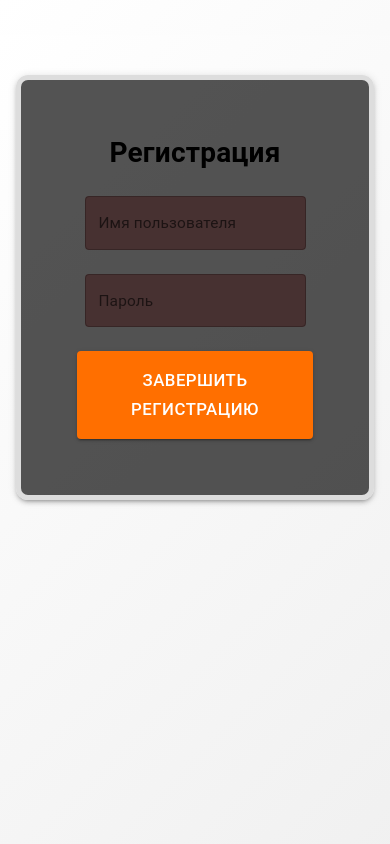
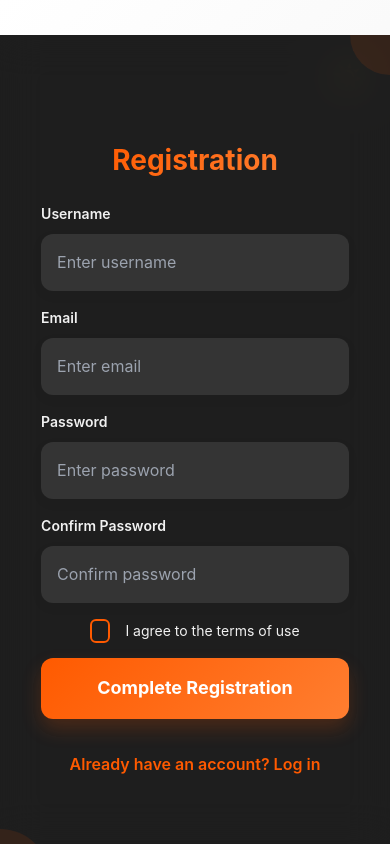
Before and after one commit to SCMARS/BrainMeal, a React (Vite) app: page /register in a window 390 px wide. Built offline with nearby package versions, Linux system fonts and the light colour scheme.

Commit message:
Merge remote-tracking branch 'origin/main'

```diff
--- a/src/pages/Login.jsx
+++ b/src/pages/Login.jsx
@@ -46,6 +46,9 @@ const Login = () => {
     const handleProfile = () => {
         navigate("/profile");
     };
+    const handelregister = () => {
+        navigate("/register");
+    }
 
     useEffect(() => {
         document.body.className = theme;
@@ -74,7 +77,7 @@ const Login = () => {
                     {t.loginButton}
                 </button>
                 <div className="auth-links">
-                    <a href="#">{t.forgotPassword}</a> | <a href="#">{t.register}</a>
+                    <a href="#">{t.forgotPassword}</a> | <a href="#"onClick={handelregister}> {t.register}</a>
                 </div>
             </div>
 
--- a/src/pages/Register.jsx
+++ b/src/pages/Register.jsx
@@ -1,155 +1,266 @@
-import { Button, TextField, Container, Typography, Box, CircularProgress } from "@mui/material";
-import { useState } from "react";
+import { useState, useEffect } from "react";
 import { motion } from "framer-motion";
-import { useNavigate } from "react-router-dom";
+import { useNavigate, useLocation } from "react-router-dom";
+import "./styles/Register.css";
 
 function Register() {
-    const [username, setUsername] = useState("");
-    const [password, setPassword] = useState("");
+    const location = useLocation();
+
+    // Получаем тему аналогично Login.jsx
+    const themeFromNav = location.state?.darkMode !== undefined ?
+        (location.state.darkMode ? 'dark' : 'light') : null;
+    const savedTheme = themeFromNav || localStorage.getItem('theme') || 'dark';
+    const [theme, setTheme] = useState(savedTheme);
+
+    // Получаем язык аналогично Login.jsx
+    const langFromNav = location.state?.language || null;
+    const savedLanguage = langFromNav || localStorage.getItem('language') || 'en';
+    const [language, setLanguage] = useState(savedLanguage);
+
+    const [formData, setFormData] = useState({
+        username: "",
+        email: "",
+        password: "",
+        confirmPassword: ""
+    });
+
     const [loading, setLoading] = useState(false);
     const [error, setError] = useState("");
 
     const navigate = useNavigate();
 
+    // Переводы для поддерживаемых языков
+    const translations = {
+        uk: {
+            title: "Реєстрація",
+            username: "Ім'я користувача",
+            email: "Email",
+            password: "Пароль",
+            confirmPassword: "Підтвердження пароля",
+            terms: "Я згоден з умовами використання",
+            login: "Вже є аккаунт? Увійти",
+            register: "Завершити реєстрацію",
+            errorEmpty: "Будь ласка, заповніть всі поля",
+            errorMismatch: "Паролі не співпадають",
+            placeholderUsername: "Введіть ім'я користувача",
+            placeholderEmail: "Введіть email",
+            placeholderPassword: "Введіть пароль",
+            placeholderConfirmPassword: "Підтвердіть пароль"
+        },
+        en: {
+            title: "Registration",
+            username: "Username",
+            email: "Email",
+            password: "Password",
+            confirmPassword: "Confirm Password",
+            terms: "I agree to the terms of use",
+            login: "Already have an account? Log in",
+            register: "Complete Registration",
+            errorEmpty: "Please fill in all fields",
+            errorMismatch: "Passwords do not match",
+            placeholderUsername: "Enter username",
+            placeholderEmail: "Enter email",
+            placeholderPassword: "Enter password",
+            placeholderConfirmPassword: "Confirm password"
+        }
+    };
+
+    // Переключатель темы
+    const toggleTheme = () => {
+        const newTheme = theme === "dark" ? "light" : "dark";
+        setTheme(newTheme);
+        localStorage.setItem('theme', newTheme);
+    };
+
+    // Инициализация темы при загрузке
+    useEffect(() => {
+        document.body.className = theme;
+    }, [theme]);
+
+    // Проверка совпадения паролей
+    const passwordsMatch = formData.password === formData.confirmPassword || formData.confirmPassword === "";
+
+    const handleChange = (e) => {
+        const { id, value } = e.target;
+        setFormData({
+            ...formData,
+            [id]: value
+        });
+
+        // Сброс ошибки при изменении полей
+        if (error) {
+            setError("");
+        }
+    };
 
     const handleSubmit = (e) => {
         e.preventDefault();
-        setLoading(true);
-        // Эмуляция успешной регистрации без отправки на бэкенд
-        setTimeout(() => {
-            setLoading(false);
-            setError("");
-            alert("Регистрация успешна!");
-            navigate("//Profile");
-        }, 200);
-        if (!username || !password) {
-            setError("Пожалуйста, заполните все поля.");
+
+        // Валидация
+        if (!formData.username || !formData.password || !formData.confirmPassword || !formData.email) {
+            setError(translations[language].errorEmpty);
             return;
         }
 
+        if (formData.password !== formData.confirmPassword) {
+            setError(translations[language].errorMismatch);
+            return;
+        }
+
+        setLoading(true);
+        setError("");
+
+        // Эмуляция запроса на регистрацию
+        setTimeout(() => {
+            setLoading(false);
+            navigate("/profile", {
+                state: {
+                    language: language,
+                    darkMode: theme === 'dark' ? true : false
+                }
+            });
+            // Можно добавить уведомление об успешной регистрации
+        }, 1500);
     };
 
+    // Получение текущего перевода
+    const t = translations[language] || translations.en;
+
     return (
-        <Container maxWidth="lg" sx={{ mt: 5 }}>
-            <motion.div
-                initial={{ opacity: 0 }}
-                animate={{ opacity: 1 }}
-                transition={{ duration: 1 }}
-            >
-                <Box
-                    display="flex"
-                    flexDirection="column"
-                    alignItems="center"
-                    justifyContent="center"
-                    p={7} // Увеличиваем отступы
-                    sx={{
-                        border: "5px solid #ddd",
-                        borderRadius: 3,
-                        maxWidth: "800px", // Увеличиваем максимальную ширину контейнера
-                        width: "100%", // Растягиваем на всю ширину
-                        backgroundColor: "rgba(0,0,0,0.67)", // Темный фон
-                        boxShadow: 3, // Увеличиваем тень для выделения
-                    }}
-                >
-                    <motion.div
+        <div className={`login-container ${theme}`}>
+            <div className="controls">
+                <button className="theme-toggle" onClick={toggleTheme}>
+                    {theme === "dark" ? "☀️" : "🌙"}
+                </button>
+            </div>
+
+            <div className="login-box">
+                <motion.h1
+                    className="form-title"
                     initial={{ y: -30, opacity: 0 }}
                     animate={{ y: 0, opacity: 1 }}
-                        transition={{ duration: 1 }}
+                    transition={{ duration: 0.6, delay: 0.1 }}
                 >
-                        <Typography variant="h4" component="h1" color="black" gutterBottom align="center" sx={{ fontWeight: "bold", fontSize: "2rem" }}>
-                            Регистрация
-                        </Typography>
-                    </motion.div>
+                    {t.title}
+                </motion.h1>
 
                 {error && (
                     <motion.div
+                        className="error-message"
                         initial={{ opacity: 0 }}
                         animate={{ opacity: 1 }}
-                            transition={{ duration: 1 }}
                     >
-                            <Typography color="error" align="center" sx={{ marginBottom: 2 }}>
                         {error}
-                            </Typography>
                     </motion.div>
                 )}
 
+                <motion.form
+                    onSubmit={handleSubmit}
+                    className="register-form"
+                >
                     <motion.div
-                        initial={{ y: -20, opacity: 0 }}
-                        animate={{ y: 0, opacity: 1 }}
-                        transition={{ duration: 1, delay: 0.2 }}
+                        className="input-group"
+                        initial={{ x: -20, opacity: 0 }}
+                        animate={{ x: 0, opacity: 1 }}
+                        transition={{ duration: 0.5, delay: 0.2 }}
                     >
-                        <TextField
-                            label="Имя пользователя"
-                            variant="outlined"
-                            fullWidth
-                            margin="normal"
-                            value={username}
-                            onChange={(e) => setUsername(e.target.value)}
-                            sx={{
-                                borderRadius: 2,
-                                "& .MuiInputBase-root": {
-                                    backgroundColor: "rgb(71,49,49)", // Светлый фон для полей ввода
-                                },
-                                "& .MuiInputLabel-root": {
-                                    fontSize: "1.1rem", // Увеличение шрифта метки
-                                },
-                            }}
+                        <label htmlFor="username">{t.username}</label>
+                        <input
+                            type="text"
+                            id="username"
+                            value={formData.username}
+                            onChange={handleChange}
+                            placeholder={t.placeholderUsername}
                         />
                     </motion.div>
 
                     <motion.div
-                        initial={{ y: -20, opacity: 0 }}
-                        animate={{ y: 0, opacity: 1 }}
-                        transition={{ duration: 1, delay: 0.4 }}
+                        className="input-group"
+                        initial={{ x: -20, opacity: 0 }}
+                        animate={{ x: 0, opacity: 1 }}
+                        transition={{ duration: 0.5, delay: 0.3 }}
                     >
-                        <TextField
-                            label="Пароль"
-                            type="password"
-                            variant="outlined"
-                            fullWidth
-                            margin="normal"
-                            value={password}
-                            onChange={(e) => setPassword(e.target.value)}
-                            sx={{
-                                borderRadius: 2,
-                                "& .MuiInputBase-root": {
-                                    backgroundColor: "rgb(71,49,49)",
-                                },
-                                "& .MuiInputLabel-root": {
-                                    fontSize: "1.1rem",
-                                },
-                            }}
+                        <label htmlFor="email">{t.email}</label>
+                        <input
+                            type="email"
+                            id="email"
+                            value={formData.email}
+                            onChange={handleChange}
+                            placeholder={t.placeholderEmail}
                         />
                     </motion.div>
 
                     <motion.div
+                        className="input-group"
+                        initial={{ x: -20, opacity: 0 }}
+                        animate={{ x: 0, opacity: 1 }}
+                        transition={{ duration: 0.5, delay: 0.4 }}
+                    >
+                        <label htmlFor="password">{t.password}</label>
+                        <input
+                            type="password"
+                            id="password"
+                            value={formData.password}
+                            onChange={handleChange}
+                            placeholder={t.placeholderPassword}
+                        />
+                    </motion.div>
+
+                    <motion.div
+                        className={`input-group ${!passwordsMatch ? "password-mismatch" : ""}`}
+                        initial={{ x: -20, opacity: 0 }}
+                        animate={{ x: 0, opacity: 1 }}
+                        transition={{ duration: 0.5, delay: 0.5 }}
+                    >
+                        <label htmlFor="confirmPassword">{t.confirmPassword}</label>
+                        <input
+                            type="password"
+                            id="confirmPassword"
+                            value={formData.confirmPassword}
+                            onChange={handleChange}
+                            placeholder={t.placeholderConfirmPassword}
+                        />
+                        {!passwordsMatch && formData.confirmPassword && (
+                            <div className="validation-error">
+                                {t.errorMismatch}
+                            </div>
+                        )}
+                    </motion.div>
+
+                    <motion.div
+                        className="checkbox-group"
+                        initial={{ opacity: 0 }}
+                        animate={{ opacity: 1 }}
+                        transition={{ duration: 0.5, delay: 0.6 }}
+                    >
+                        <input type="checkbox" id="terms" />
+                        <label htmlFor="terms">{t.terms}</label>
+                    </motion.div>
+
+                    <motion.button
+                        className="login-button"
+                        type="submit"
+                        disabled={loading}
                         initial={{ y: 20, opacity: 0 }}
                         animate={{ y: 0, opacity: 1 }}
-                        transition={{ duration: 1, delay: 0.6 }}
+                        transition={{ duration: 0.5, delay: 0.7 }}
+                        whileHover={{ scale: 1.03 }}
+                        whileTap={{ scale: 0.98 }}
                     >
-                        <Button
-                            variant="contained"
-                            color="primary"
-                            fullWidth
-                            size="large"
-                            sx={{
-                                mt: 2,
-                                backgroundColor: "#ff6f00", // Оранжевый цвет для кнопки
-                                "&:hover": {
-                                    backgroundColor: "#ff3d00", // Более темный оранжевый при наведении
-                                },
-                                fontSize: "1.2rem", // Увеличение шрифта на кнопке
-                                padding: "15px", // Увеличиваем отступы на кнопке
-                            }}
-                            onClick={handleSubmit}
-                            disabled={loading}
+                        {loading ? <div className="spinner"></div> : t.register}
+                    </motion.button>
+
+                    <motion.div
+                        className="auth-links"
+                        initial={{ opacity: 0 }}
+                        animate={{ opacity: 1 }}
+                        transition={{ duration: 0.5, delay: 0.8 }}
                     >
-                            {loading ? <CircularProgress size={24} color="black " /> : "Завершить регистрацию"}
-                        </Button>
+                        <a href="/login">{t.login}</a>
                     </motion.div>
-                </Box>
-            </motion.div>
-        </Container>
+                </motion.form>
+            </div>
+        </div>
     );
 }
 
--- a/src/pages/styles/Login.css
+++ b/src/pages/styles/Login.css
@@ -481,3 +481,4 @@ body, html {
 
     .checkbox-group input[type="checkbox"] {
         width: 20px;
+    };
--- a/src/pages/styles/Register.css
+++ b/src/pages/styles/Register.css
@@ -0,0 +1,118 @@
+/* Основные стили включены в главный CSS, тут только дополнительные стили для регистрации */
+
+/* Стили формы регистрации */
+.register-form {
+    width: 100%;
+    display: flex;
+    flex-direction: column;
+    align-items: center;
+}
+
+/* Сообщение об ошибке */
+.error-message {
+    color: var(--accent-color);
+    margin-bottom: 20px;
+    font-weight: bold;
+    padding: 10px 15px;
+    background-color: rgba(255, 90, 0, 0.1);
+    border-radius: 8px;
+    width: 60vw;
+    max-width: 800px;
+    text-align: center;
+    animation: shake 0.5s cubic-bezier(.36,.07,.19,.97) both;
+}
+
+/* Стили для полей с несовпадающими паролями */
+.password-mismatch input {
+    border-color: var(--accent-color);
+    box-shadow: 0 0 0 2px rgba(255, 90, 0, 0.2);
+}
+
+.validation-error {
+    color: var(--accent-color);
+    font-size: 14px;
+    margin-top: 5px;
+    font-weight: 500;
+}
+
+/* Спиннер загрузки */
+.spinner {
+    width: 24px;
+    height: 24px;
+    border: 3px solid rgba(255, 255, 255, 0.3);
+    border-radius: 50%;
+    border-top-color: white;
+    animation: spin 1s ease-in-out infinite;
+    margin: 0 auto;
+}
+
+/* Анимация вращения спиннера */
+@keyframes spin {
+    to { transform: rotate(360deg); }
+}
+
+/* Анимация встряхивания для сообщения об ошибке */
+@keyframes shake {
+    10%, 90% { transform: translate3d(-1px, 0, 0); }
+    20%, 80% { transform: translate3d(2px, 0, 0); }
+    30%, 50%, 70% { transform: translate3d(-3px, 0, 0); }
+    40%, 60% { transform: translate3d(3px, 0, 0); }
+}
+
+/* Дополнительные адаптивные стили специфичные для формы регистрации */
+@media (max-width: 480px) {
+    .register-form {
+        width: 95%;
+    }
+
+    .error-message {
+        width: 90%;
+        font-size: 14px;
+        padding: 8px;
+    }
+
+    /* Улучшение отступов для формы на маленьких экранах */
+    .login-box {
+        padding-bottom: 60px; /* Увеличиваем отступ внизу для длинной формы */
+    }
+
+    /* Разные размеры шрифтов полей в зависимости от устройства */
+    .input-group label {
+        font-size: 14px;
+    }
+
+    /* Минимальная высота для полей, чтобы влезли все кнопки без скролла */
+    .checkbox-group {
+        margin-bottom: 15px;
+    }
+}
+
+/* Обработка ориентации экрана для формы регистрации */
+@media (max-height: 700px) {
+    .login-box {
+        height: auto;
+        overflow-y: auto;
+        padding-top: 40px;
+    }
+
+    .form-title {
+        margin-bottom: 15px;
+    }
+
+    .input-group {
+        margin-bottom: 10px;
+    }
+}
+
+/* Стили для устройств iOS */
+@supports (-webkit-touch-callout: none) {
+    /* Исправление для iOS Safari с учетом отступов сверху и снизу */
+    .register-form {
+        padding-bottom: env(safe-area-inset-bottom, 10px);
+    }
+
+    /* Фиксация размера шрифта для предотвращения масштабирования на iOS */
+    .input-group input {
+        font-size: 16px; /* Минимальный размер шрифта, предотвращающий масштабирование */
+    }
+}
```
Lines whose indentation alone changed are shown as unchanged.
